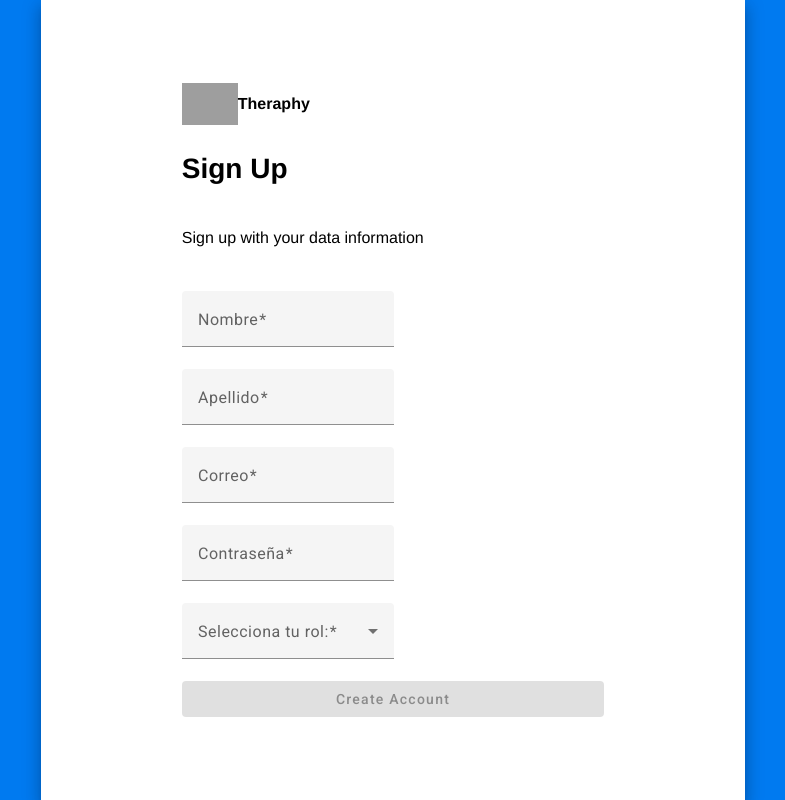
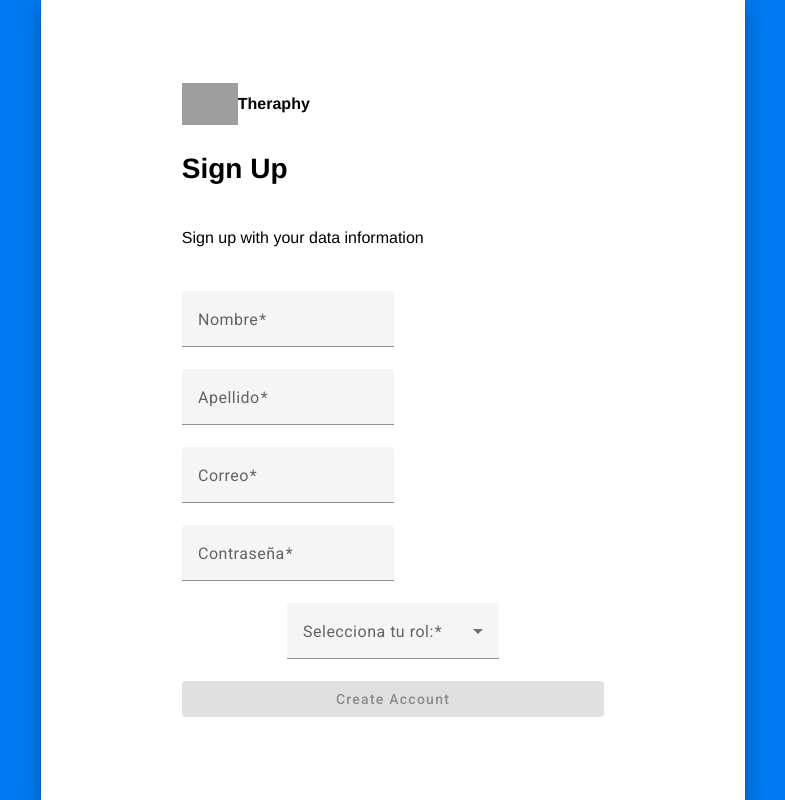
Before and after one commit to upc-pre-202302-IoTheraphy-SI572-SW71/Web-Theraphy, an Angular app: page /auth-registration in a window 1280 px wide. Shown: the whole page, without its empty margins (247-1032 px from the left). Built offline with nearby package versions, Linux system fonts and the light colour scheme; grey boxes are pictures that could not be loaded.

Commit message:
feat(update): Update Signup View

```diff
--- a/src/app/security/pages/signup/signup.component.css
+++ b/src/app/security/pages/signup/signup.component.css
@@ -45,3 +45,20 @@
 .signup-button {
   width: 100%;
 }
+
+.signup-form-general-data {
+  display: flex;
+  flex-direction: column;
+  align-items: center;
+}
+
+.left-column,
+.right-column,
+.centered-button {
+  width: 100%;
+}
+
+.centered-button {
+  text-align: center;
+  margin-top: 20px; /* Ajusta el margen superior según tus necesidades */
+}
--- a/src/app/security/pages/signup/signup.component.html
+++ b/src/app/security/pages/signup/signup.component.html
@@ -13,7 +13,7 @@
       <form [formGroup]="registerForm" (submit)="registerUser()" class="signup-form">
 
         <div class="signup-form-general-data">
-
+          <div class="left-column">
             <mat-form-field appearance="fill" class="full-width">
               <mat-label>Nombre</mat-label>
               <input type="text" matInput formControlName="firstname" required [(ngModel)]="user.firstname">
@@ -23,7 +23,8 @@
               <mat-label>Apellido</mat-label>
               <input type="text" matInput formControlName="lastname" required [(ngModel)]="user.lastname">
             </mat-form-field>
-
+          </div>
+          <div class="right-column">
             <mat-form-field appearance="fill" class="full-width">
               <mat-label>Correo</mat-label>
               <input type="text" matInput formControlName="username" required [(ngModel)]="user.username">
@@ -33,6 +34,8 @@
               <mat-label>Contraseña</mat-label>
               <input type="text" matInput formControlName="password" required [(ngModel)]="user.password">
             </mat-form-field>
+          </div>
+
 
           <mat-form-field class="role-selection">
             <mat-label>Selecciona tu rol:</mat-label>
```
Lines whose indentation alone changed are shown as unchanged.
